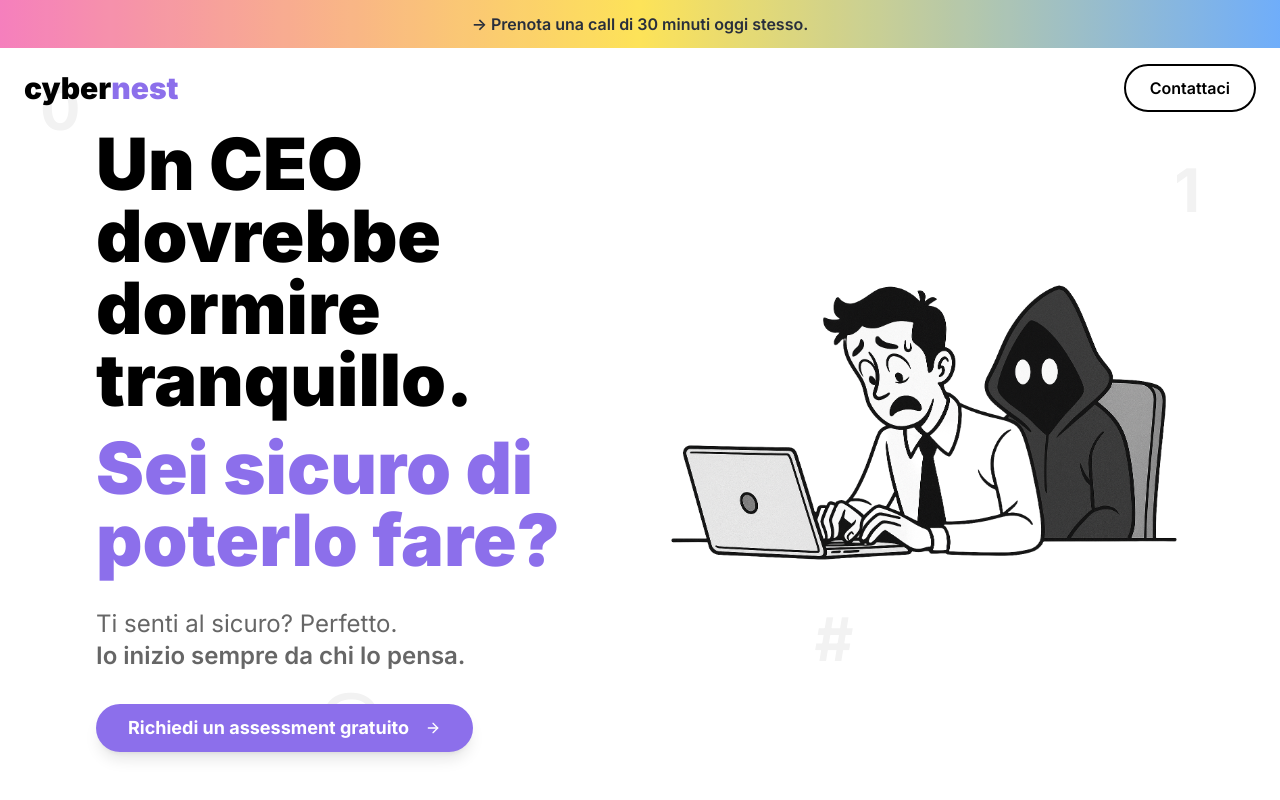
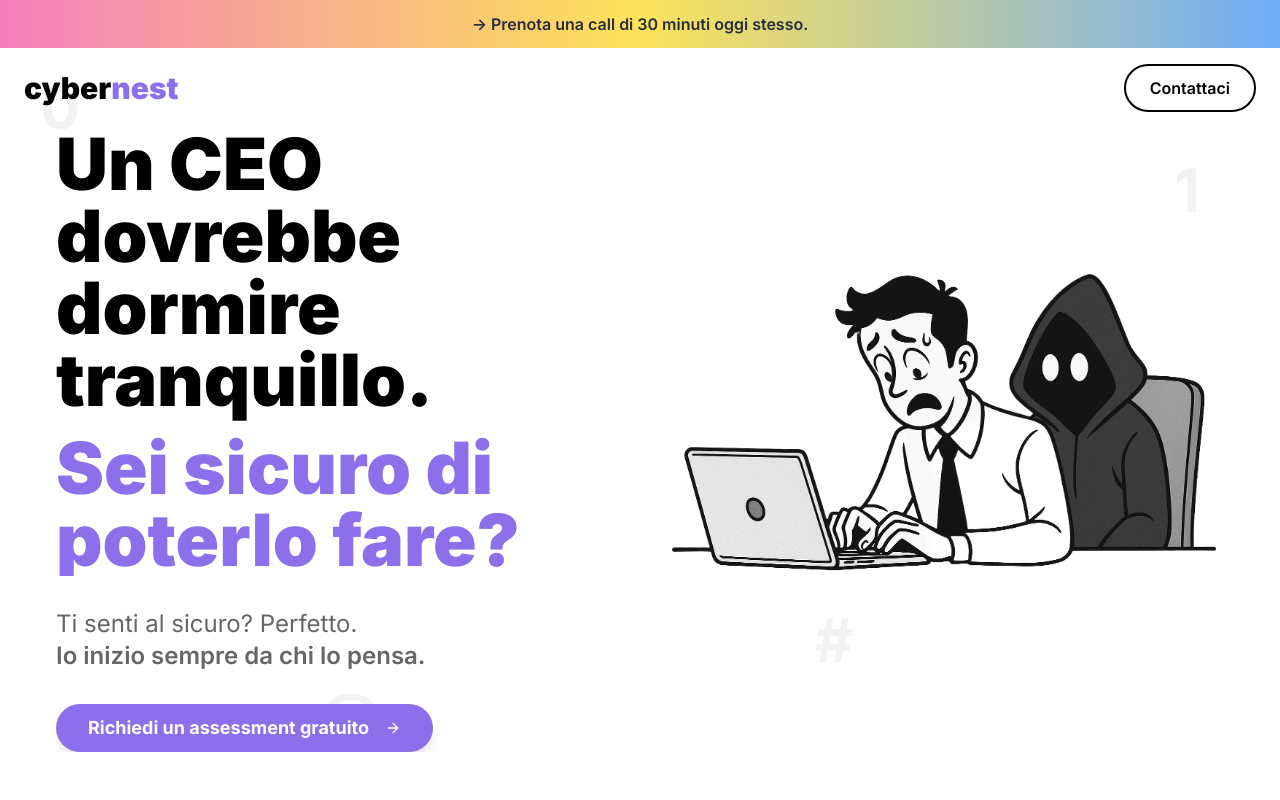
Before and after one commit to zSkallywag/zskallywag2.github.io, a React (Vite) app: page / in a window 1280 px wide. Shown: the top 800 px of the page. Built offline with nearby package versions, Linux system fonts and the light colour scheme; the HTML template or start-up script is replaced by a standard one.

Commit message:
Update index.css

```diff
--- a/src/index.css
+++ b/src/index.css
@@ -147,3 +147,12 @@ All colors MUST be HSL.
     }
   }
 }
+
+* {
+  box-sizing: border-box;
+}
+
+body, html, #root, main, section, div {
+  max-width: 100vw !important;
+  overflow-x: hidden !important;
+}
```
